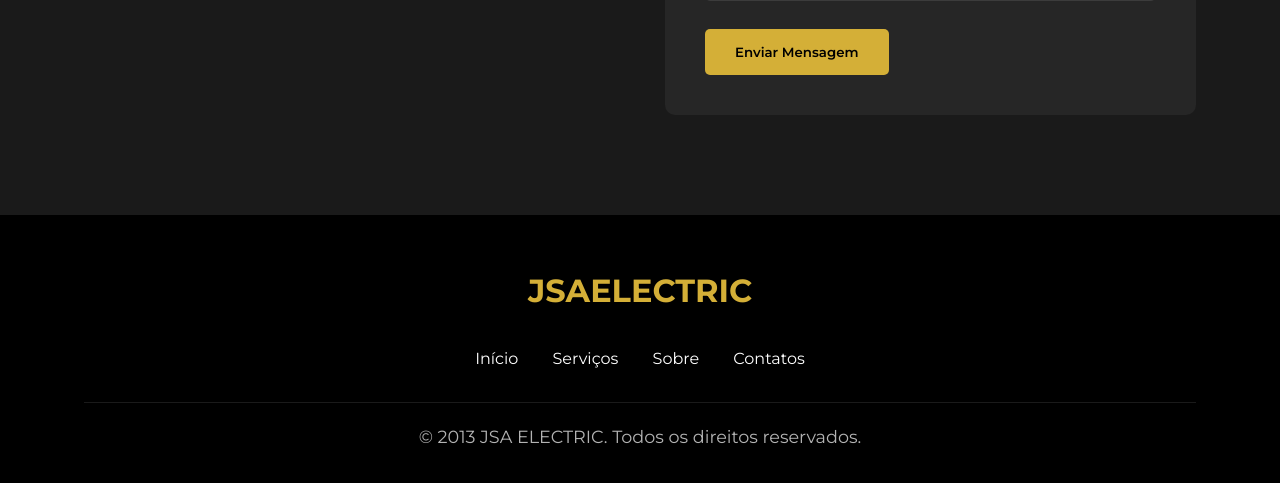
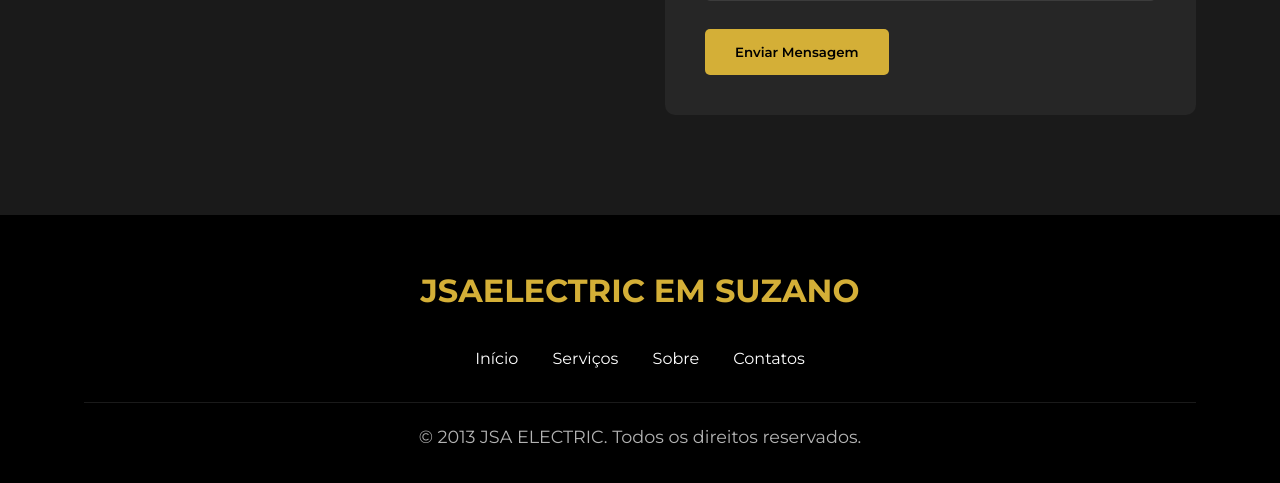
Before and after one commit to JonathanSAndrade/MAE, a plain HTML site: page index.html in a window 1280 px wide. Shown: the part 3713-4196 px from the top of the page. Drawn offline with Linux system fonts and the light colour scheme.

Commit message:
jsa AJUSTES

```diff
--- a/index.html
+++ b/index.html
@@ -223,7 +223,7 @@
     <footer>
         <div class="container">
             <div class="footer-logo">
-                <h2>JSA<span>ELECTRIC</span></h2>
+                <h2>JSA<span>ELECTRIC EM SUZANO</span></h2>
             </div>
 
             <div class="footer-links">
--- a/scripts.js
+++ b/scripts.js
@@ -7,7 +7,6 @@
     nav.classList.add('active');
     document.body.style.overflow = 'hidden';
 });
-
 closeMenu.addEventListener('click', () => {
     nav.classList.remove('active');
     document.body.style.overflow = 'auto';
--- a/styles.css
+++ b/styles.css
@@ -14,7 +14,6 @@
     box-sizing: border-box;
     font-family: 'Montserrat', sans-serif;
 }
-
 html {
     scroll-behavior: smooth;
 }
```
